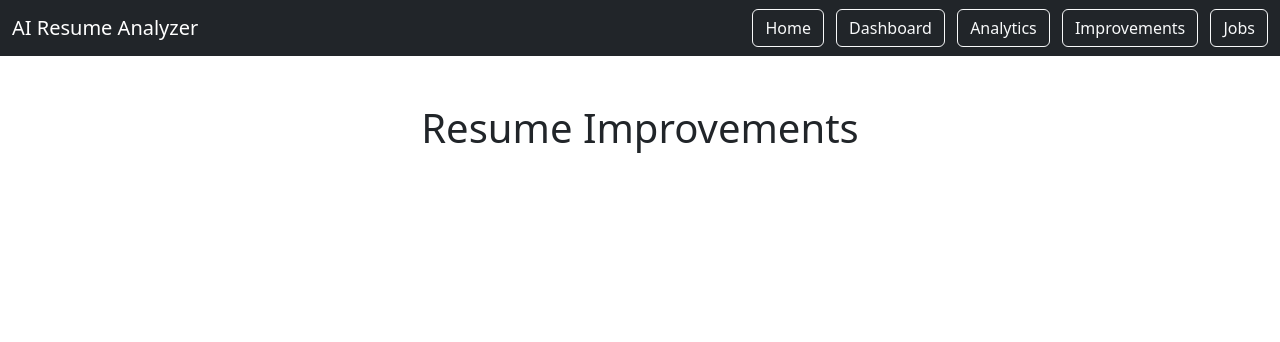
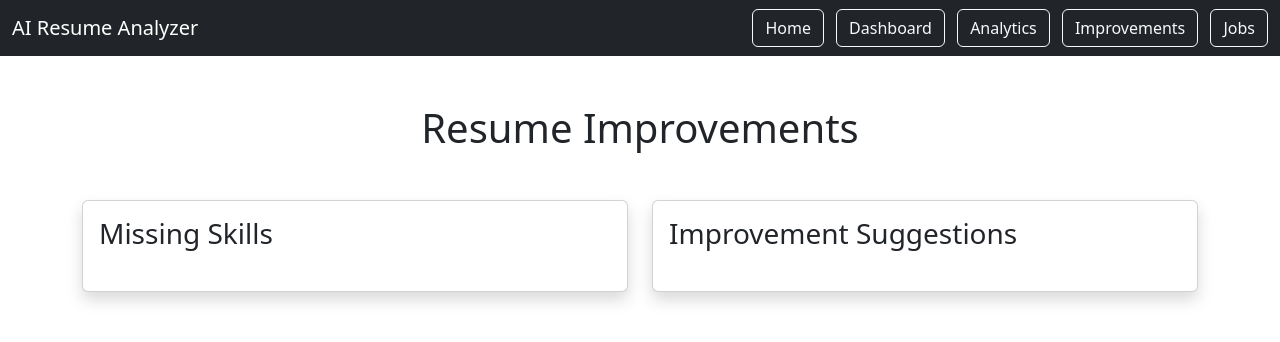
Before and after one commit to smdijaj/ai_resume_analyzer, a Flask app: page /improvements in a window 1280 px wide. Shown: the top 342 px of the page. Run offline with Flask 3, Linux system fonts and the light colour scheme.

Commit message:
Implemented resume improvement and recommendation engine

```diff
--- a/app.py
+++ b/app.py
@@ -12,6 +12,7 @@ app.config['SECRET_KEY']='secretkey'
 db=SQLAlchemy(app)
 resume_data={}
 skills_db=[ 'python','sql','flask','pandas','numpy','matplotlib','machine learning','html','css','javascript','git','github','bootstrap']
+recommended_skills = ['python','sql','flask','pandas','numpy','matplotlib','machine learning','git','github','api','data analysis']
 @app.route('/', methods=['GET', 'POST'])
 def home():
 
@@ -78,7 +79,13 @@ def home():
                 if skill in lower_content:
 
                     found_skills.append(skill)
+                    missing_skills = []
 
+                    for skill in recommended_skills:
+
+                        if skill not in found_skills:
+
+                            missing_skills.append(skill)
             education_keywords = ['btech','bachelor','master','university','college','degree']
 
             education_found = []
@@ -107,6 +114,44 @@ def home():
             content_score = 10 if word_count > 200 else 0
             score = (skills_score +email_score +phone_score + education_score +experience_score +content_score)
             score = min(score, 100)
+            improvements = []
+            if email == "not found":
+                improvements.append("Add professional email address")
+            if phone == "not found":
+
+                improvements.append(
+                "Add phone number"
+            )
+            if not education_found:
+
+                improvements.append(
+                "Add education details"
+            )
+            if not experience_found:
+
+                improvements.append(
+                "Add work experience or projects"
+            )
+            if len(found_skills) < 5:
+
+                improvements.append(
+                "Add more technical skills"
+            )
+            if len(found_skills) < 5:
+
+                improvements.append(
+                "Add more technical skills"
+            )
+            if word_count < 200:
+
+                improvements.append(
+                "Increase resume content and project details"
+            )
+            if 'github' not in lower_content:
+
+                improvements.append(
+                "Add GitHub profile link"
+            )
             if found_skills:
                 skill_values=np.ones(len(found_skills))
                 plt.figure(figsize=(8,5))
@@ -163,7 +208,7 @@ def analytics():
     return render_template('analytics.html',data=resume_data)
 @app.route('/improvements')
 def improvements():
-    return render_template('improvements.html')
+    return render_template('improvements.html',data=resume_data)
 @app.route('/jobs')
 def jobs():
     return render_template('jobs.html')
--- a/templates/improvements.html
+++ b/templates/improvements.html
@@ -2,8 +2,72 @@
 
 {% block content %}
 
-<h1 class="text-center">
+<h1 class="text-center mb-5">
     Resume Improvements
 </h1>
 
+<div class="row">
+
+    <div class="col-md-6">
+
+        <div class="card shadow mb-4">
+
+            <div class="card-body">
+
+                <h3 class="mb-4">
+                    Missing Skills
+                </h3>
+
+                <ul class="list-group">
+
+                    {% for skill in data.missing_skills %}
+
+                    <li class="list-group-item">
+
+                        {{ skill }}
+
+                    </li>
+
+                    {% endfor %}
+
+                </ul>
+
+            </div>
+
+        </div>
+
+    </div>
+
+    <div class="col-md-6">
+
+        <div class="card shadow mb-4">
+
+            <div class="card-body">
+
+                <h3 class="mb-4">
+                    Improvement Suggestions
+                </h3>
+
+                <ul class="list-group">
+
+                    {% for item in data.improvements %}
+
+                    <li class="list-group-item">
+
+                        {{ item }}
+
+                    </li>
+
+                    {% endfor %}
+
+                </ul>
+
+            </div>
+
+        </div>
+
+    </div>
+
+</div>
+
 {% endblock %}
```
